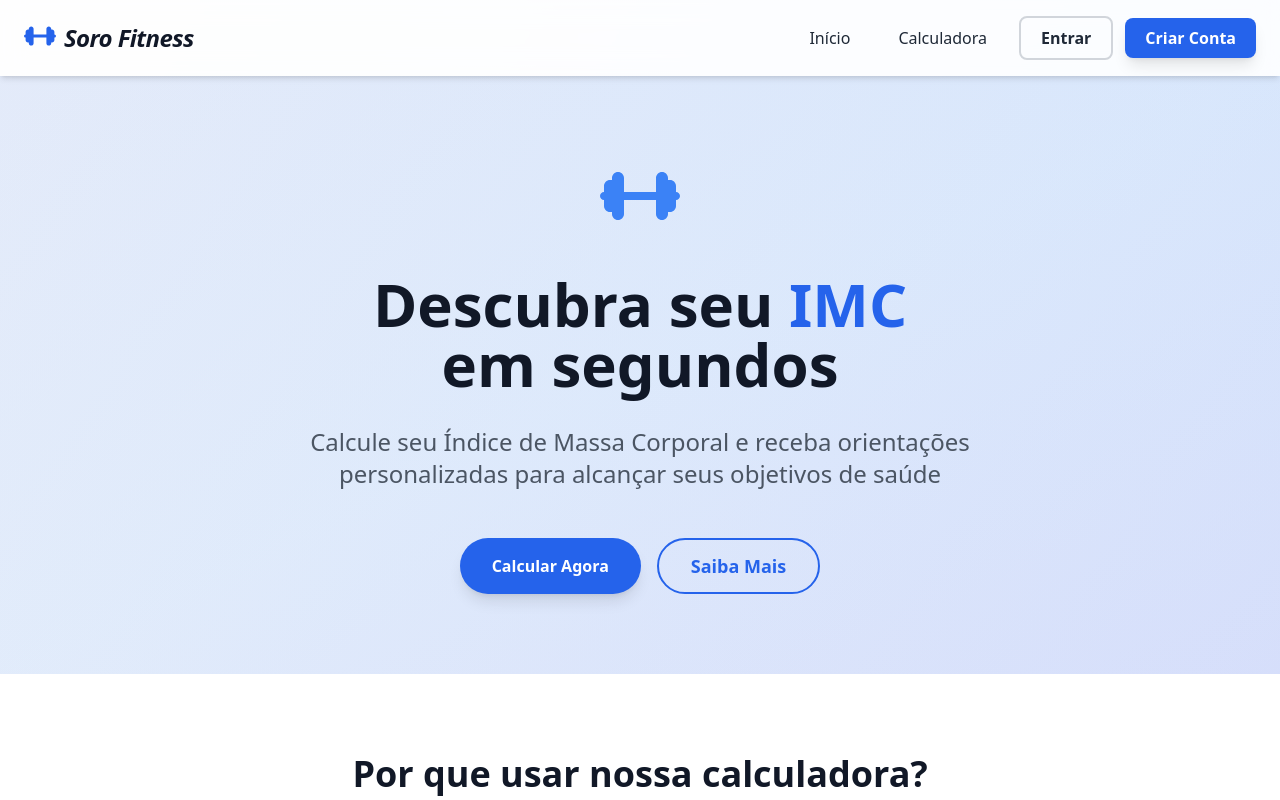
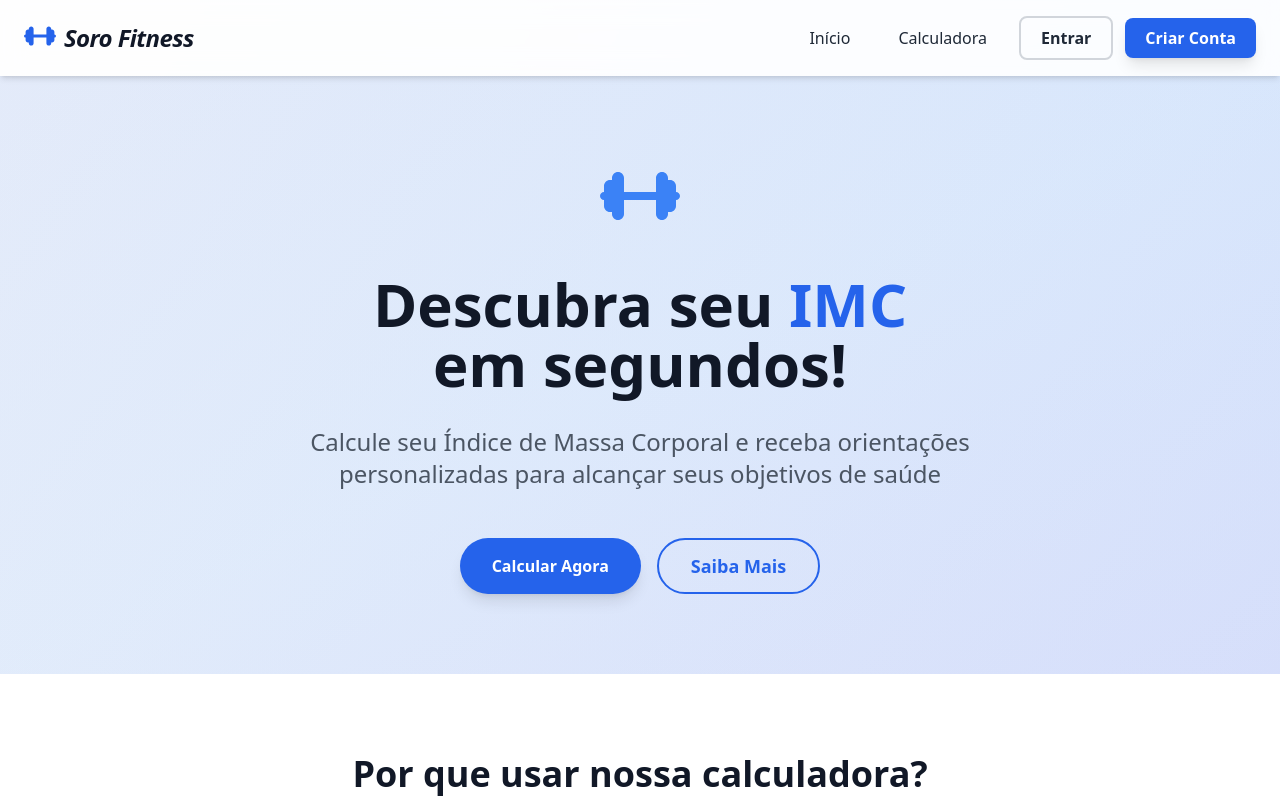
Before and after one commit to gustahxn/CalcImc, a React (Vite) app in the folder calcImc/: page / in a window 1280 px wide. Shown: the top 800 px of the page. Built offline with nearby package versions, Linux system fonts and the light colour scheme; no server answers.

Commit message:
Home headings minor updates

```diff
--- a/calcImc/src/components/Home.jsx
+++ b/calcImc/src/components/Home.jsx
@@ -81,7 +81,7 @@ const Home = () => {
             <h1 className="text-5xl md:text-6xl font-bold text-gray-900 leading-tight">
               Descubra seu <span className="text-blue-600">IMC</span>
               <br />
-              em segundos
+              em segundos!
             </h1>
 
             <p className="text-xl md:text-2xl text-gray-600 max-w-3xl mx-auto">
```
